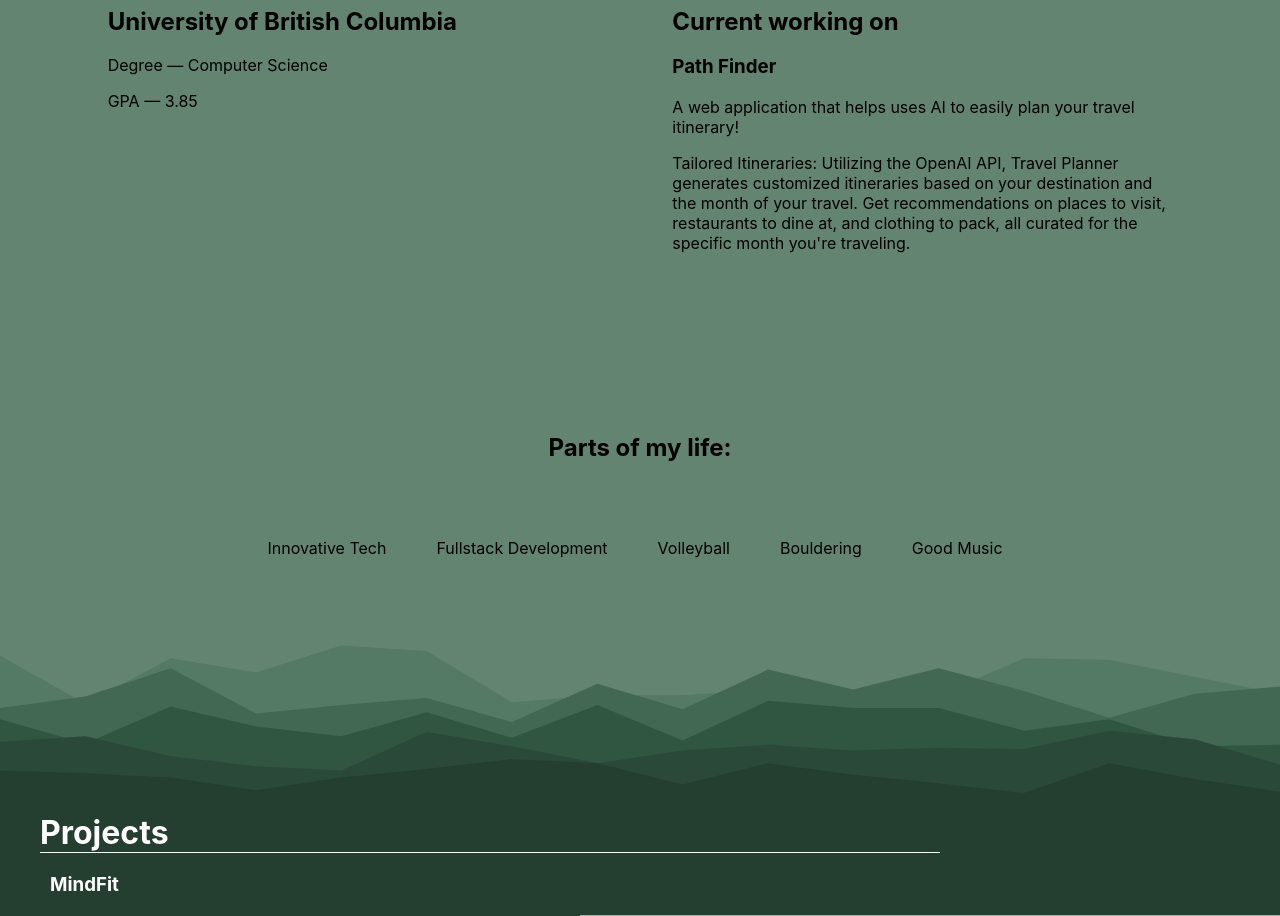
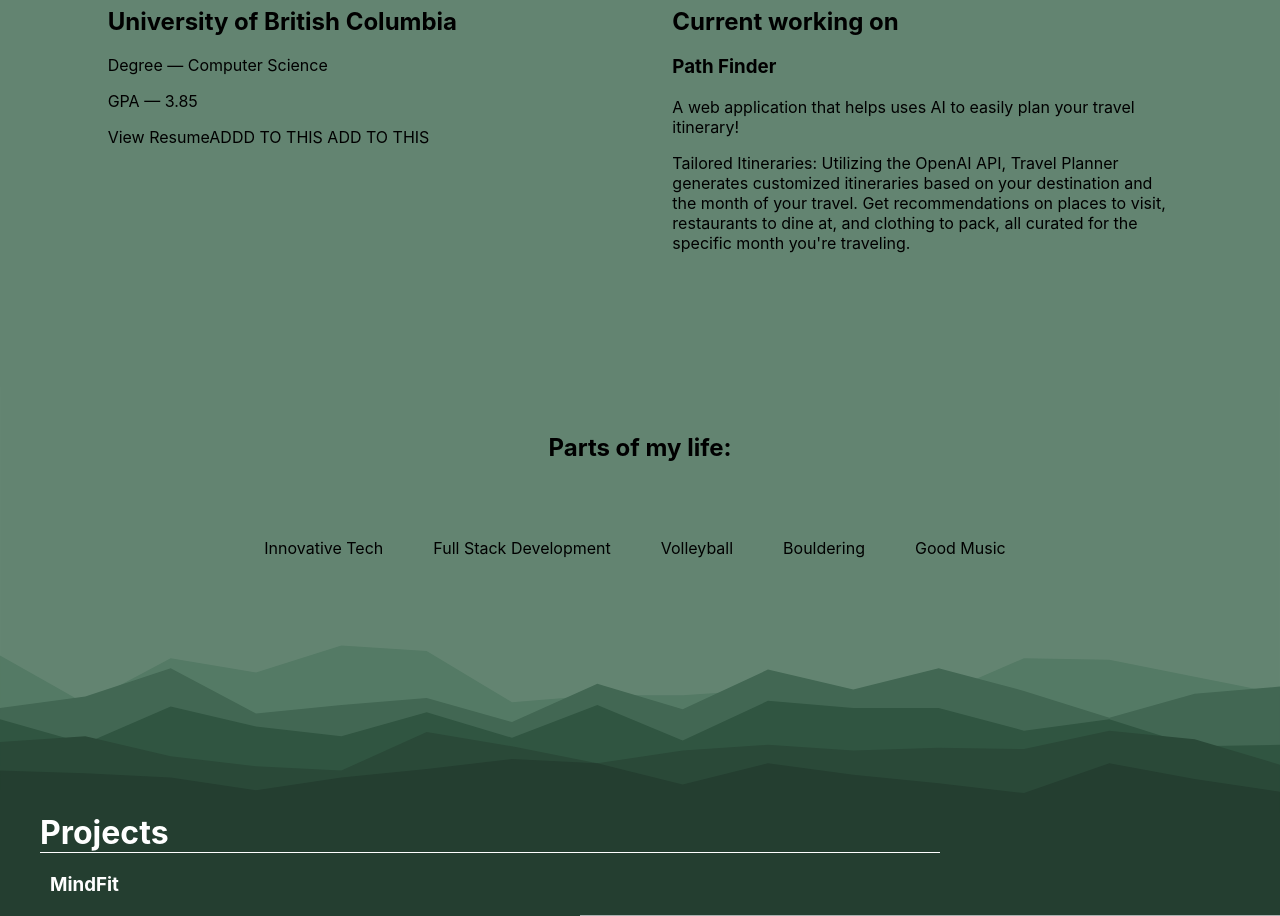
Before and after one commit to youngconnorr/PortfolioWebsite, a React (Vite) app: page / in a window 1280 px wide. Shown: the part 840-1756 px from the top of the page. Built offline with nearby package versions, Linux system fonts and the light colour scheme.

Commit message:
added parts section and resume

```diff
--- a/src/App.tsx
+++ b/src/App.tsx
@@ -1,7 +1,6 @@
 import "./App.css";
 import { useEffect } from "react";
 import { projects } from "./tools/Projects";
-import ubc from "./tools/ubc-logo-png-transparent.png";
 function App() {
   useEffect(() => {
     const observer = new IntersectionObserver((entries) => {
@@ -51,6 +50,7 @@ function App() {
                 <h2>University of British Columbia</h2>
                 <p>Degree — Computer Science</p>
                 <p>GPA — 3.85</p>
+                <a>View ResumeADDD TO THIS ADD TO THIS</a>
               </section>
             </section>
           </div>
@@ -78,7 +78,7 @@ function App() {
         <section className=" interested-section">
           <div className="interested-buttons hidden">
             <p className="interested">Innovative Tech</p>
-            <p className="interested">Fullstack Development</p>
+            <p className="interested">Full Stack Development</p>
             <p className="interested">Volleyball</p>
             <p className="interested">Bouldering</p>
             <p className="interested">Good Music</p>
```
